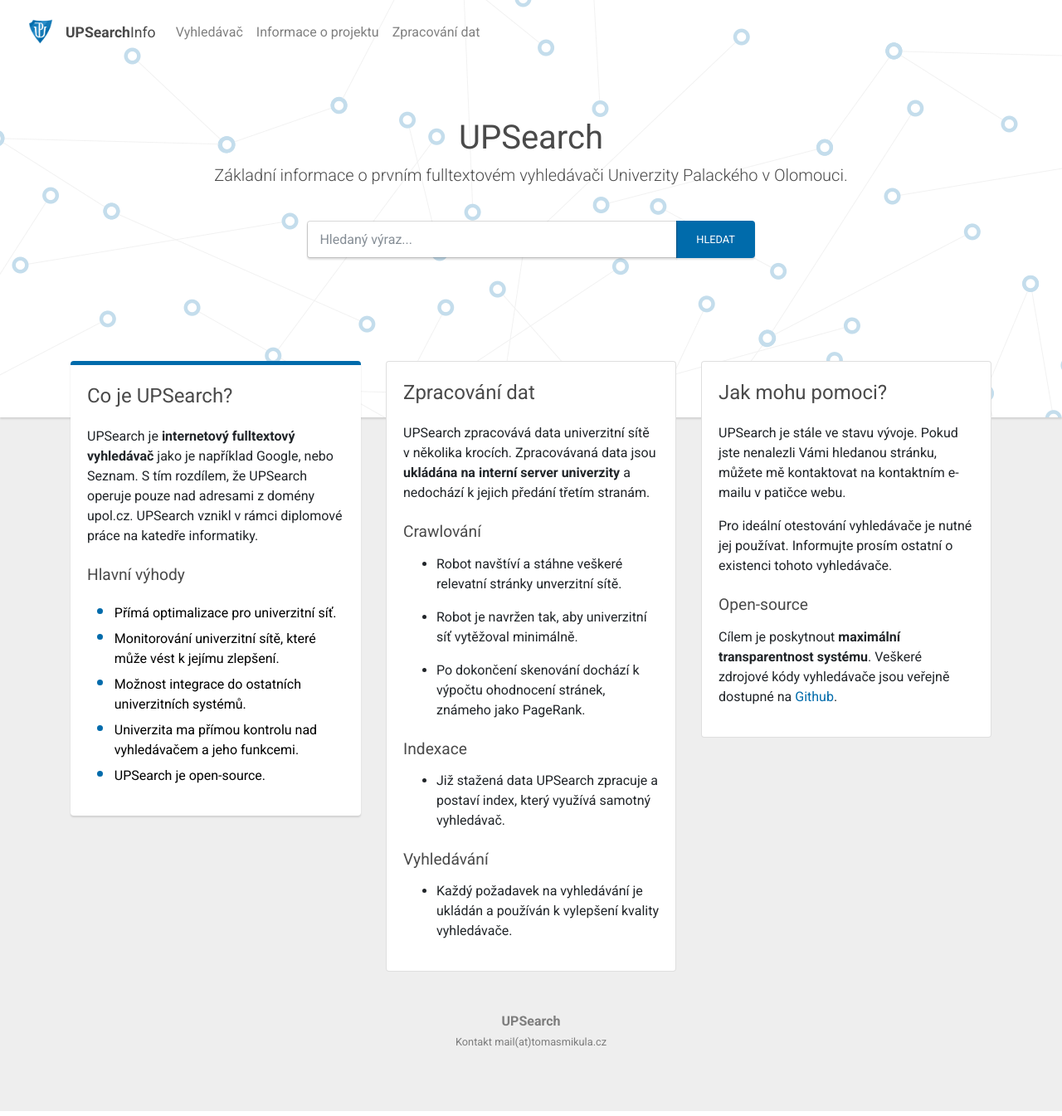
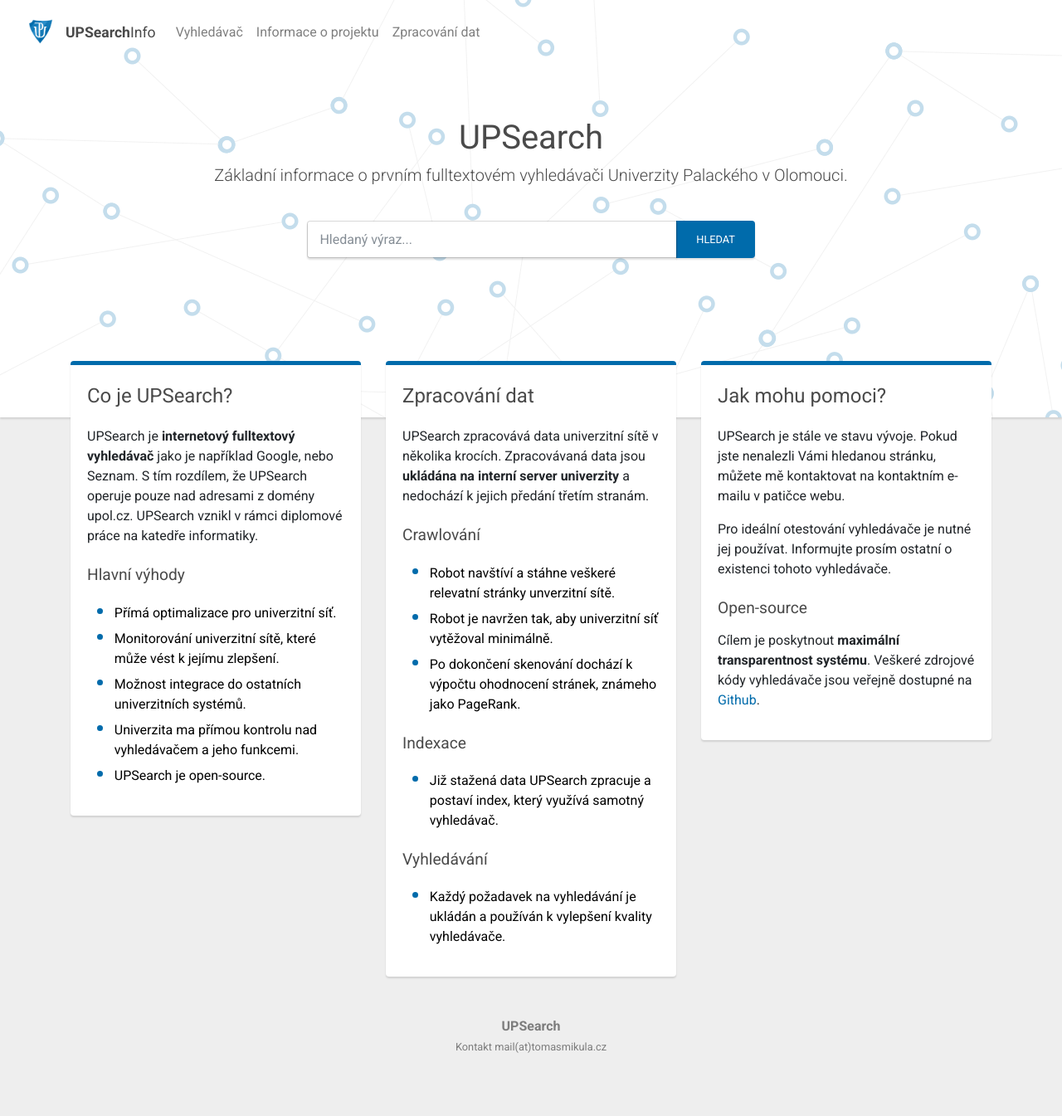
Before and after one commit to UPOLSearch/UPOL-Search-Engine, a Flask app: page /info/ in a window 1280 px wide. Shown: the whole page at 83% size. Run offline with Flask 2, Linux system fonts and the light colour scheme; parts of the project's set-up code (start-up, migrations or seed data) failed here and were passed over; some libraries are stand-ins or nearby versions.

Commit message:
Fix cards on info page

```diff
--- a/upol_search_engine/upol_search_engine/templates/info/home.html
+++ b/upol_search_engine/upol_search_engine/templates/info/home.html
@@ -49,7 +49,7 @@
   </div>
   </div>
   <div class="col-lg-4">
-  <div class="card mb-5">
+  <div class="card custom mb-5">
     <div class="card-body">
       <h2 class="card-title mt-1 mb-4">Zpracování dat</h2>
       <p>
@@ -83,7 +83,7 @@
   </div>
   </div>
   <div class="col-lg-4">
-  <div class="card mb-5">
+  <div class="card custom mb-5">
     <div class="card-body">
       <h2 class="card-title mt-1 mb-4">Jak mohu pomoci?</h2>
       <p>
```
Also changed, not shown: upol_search_engine/upol_search_engine/templates/info/datamining.html (+5 -5 lines).
